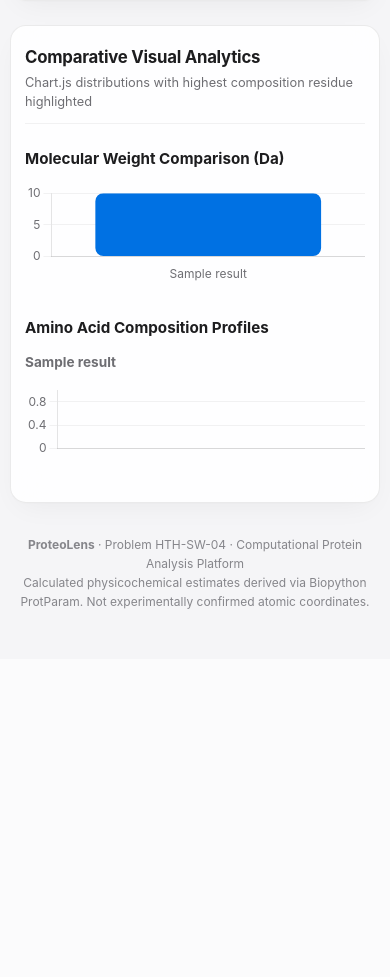
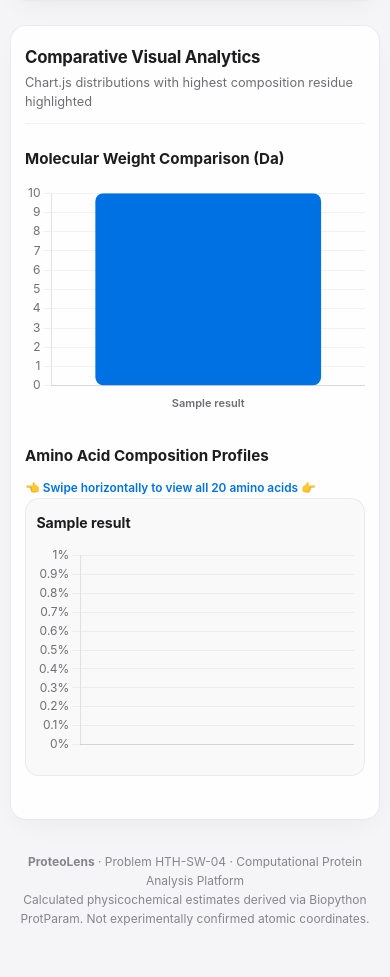
Before and after one commit to gktarunkumar/proteolens, a Flask app: template templates/index.html in a window 390 px wide. Shown: the part 2044-3021 px from the top of the page. Before the commit the page ends 2653 px from the top, so only its background shows below. Run offline with Flask 3, Linux system fonts and the light colour scheme; the template is opened without the code that fills it: most values are stand-ins (such as "Sample title", 1, 10 or a date in 2020).

Commit message:
Fix chart responsiveness on mobile with scrollable wrappers and fixed aspect ratios

```diff
--- a/static/style.css
+++ b/static/style.css
@@ -723,7 +723,7 @@ tbody tr:hover {
   border-bottom: 2px solid #ca8a04;
 }
 
-/* --- Charts Styling --- */
+/* --- Charts Styling & Responsive Wrappers --- */
 figure {
   margin: 1.5rem 0;
 }
@@ -736,8 +736,67 @@ figure figcaption h4 {
   color: var(--text-main);
 }
 
-canvas {
+.chart-mobile-hint {
+  display: none;
+  font-size: 0.74rem;
+  color: var(--apple-blue);
+  margin-top: 0.2rem;
+  font-weight: 600;
+}
+
+.chart-container {
+  position: relative;
+  width: 100%;
+  height: 230px;
   margin-bottom: 1rem;
+}
+
+.aa-chart-card {
+  background: rgba(0, 0, 0, 0.02);
+  border: 1px solid rgba(0, 0, 0, 0.06);
+  border-radius: 14px;
+  padding: 1.15rem;
+  margin-bottom: 1.25rem;
+}
+
+.aa-chart-title {
+  font-size: 0.88rem;
+  font-weight: 700;
+  color: var(--text-main);
+  margin-bottom: 0.75rem;
+}
+
+.chart-scroll-wrap {
+  width: 100%;
+  overflow-x: auto;
+  -webkit-overflow-scrolling: touch;
+  padding-bottom: 0.4rem;
+}
+
+.chart-scroll-inner {
+  position: relative;
+  width: 100%;
+  min-width: 520px;
+  height: 210px;
+}
+
+@media (min-width: 768px) {
+  .chart-container {
+    height: 270px;
+  }
+  .chart-scroll-inner {
+    min-width: 100%;
+    height: 240px;
+  }
+}
+
+@media (max-width: 768px) {
+  .chart-mobile-hint {
+    display: block;
+  }
+  .aa-chart-card {
+    padding: 0.85rem 0.65rem;
+  }
 }
 
 /* --- Footer --- */
--- a/templates/index.html
+++ b/templates/index.html
@@ -320,20 +320,29 @@ SGRGKGGKGLGKGGAKRHRKVLRDNIQGITKPAIRRLARRGGVKRISGLIYEETRGVLKVFLENVIRDAVTYTEHAKRKT
 
       <figure>
         <figcaption><h4>Molecular Weight Comparison (Da)</h4></figcaption>
-        <canvas id="weightChart" height="90" role="img"
-                aria-label="Bar chart comparing molecular weight of {{ results | length }} protein(s)"></canvas>
+        <div class="chart-container">
+          <canvas id="weightChart" role="img"
+                  aria-label="Bar chart comparing molecular weight of {{ results | length }} protein(s)"></canvas>
+        </div>
       </figure>
 
       <figure style="margin-top: 2rem;">
-        <figcaption><h4>Amino Acid Composition Profiles</h4></figcaption>
+        <figcaption>
+          <h4>Amino Acid Composition Profiles</h4>
+          <p class="chart-mobile-hint">👈 Swipe horizontally to view all 20 amino acids 👉</p>
+        </figcaption>
         {% for r in results %}
-          <div style="margin-bottom: 1.5rem;">
-            <p style="font-size: 0.85rem; font-weight: 700; color: var(--text-secondary); margin-bottom: 0.5rem;">
+          <div class="aa-chart-card">
+            <p class="aa-chart-title">
               {{ r.name }}
             </p>
-            <canvas class="aaChart" id="aaChart-{{ loop.index }}" height="70"
-                    data-aa='{{ r.stats.amino_acid_percent | tojson }}'
-                    aria-label="Amino acid composition for {{ r.name }}" role="img"></canvas>
+            <div class="chart-scroll-wrap">
+              <div class="chart-scroll-inner">
+                <canvas class="aaChart" id="aaChart-{{ loop.index }}"
+                        data-aa='{{ r.stats.amino_acid_percent | tojson }}'
+                        aria-label="Amino acid composition for {{ r.name }}" role="img"></canvas>
+              </div>
+            </div>
           </div>
         {% endfor %}
       </figure>
@@ -540,16 +549,27 @@ GIVEQCCTSICSLYQLENYCN`;
         },
         options: {
           responsive: true,
+          maintainAspectRatio: false,
           plugins: {
             legend: { display: false },
             tooltip: {
               backgroundColor: 'rgba(29, 29, 31, 0.9)',
               padding: 10,
-              cornerRadius: 8
+              cornerRadius: 8,
+              callbacks: {
+                label: function(ctx) {
+                  return ctx.parsed.y.toLocaleString() + ' Da';
+                }
+              }
             }
           },
           scales: {
-            x: { grid: { display: false } },
+            x: {
+              grid: { display: false },
+              ticks: {
+                font: { size: 11, weight: '600' }
+              }
+            },
             y: {
               beginAtZero: true,
               grid: { color: 'rgba(0, 0, 0, 0.05)' }
@@ -580,6 +600,7 @@ GIVEQCCTSICSLYQLENYCN`;
         },
         options: {
           responsive: true,
+          maintainAspectRatio: false,
           plugins: {
             legend: { display: false },
             tooltip: {
@@ -595,10 +616,20 @@ GIVEQCCTSICSLYQLENYCN`;
             }
           },
           scales: {
-            x: { grid: { display: false } },
+            x: {
+              grid: { display: false },
+              ticks: {
+                font: { size: 11, weight: '700' },
+                maxRotation: 0,
+                autoSkip: false
+              }
+            },
             y: {
               beginAtZero: true,
-              grid: { color: 'rgba(0, 0, 0, 0.05)' }
+              grid: { color: 'rgba(0, 0, 0, 0.05)' },
+              ticks: {
+                callback: function(val) { return val + '%'; }
+              }
             }
           }
         }
```
